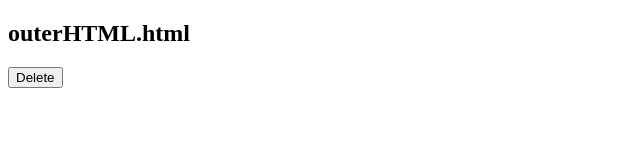
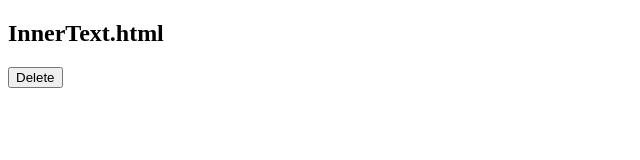
Before and after one commit to sarvjit07/UI-Full-Stack-ReactJS, a website: page public/docs/JavaScript-Classes/09-09-2024/output/innerText&textContent.html in a window 1280 px wide. Shown: the whole page, without its empty margins (0-640 px from the left). Drawn offline with Linux system fonts and the light colour scheme.

Commit message:
Edit h1 in innertext

```diff
--- a/public/docs/JavaScript-Classes/09-09-2024/output/innerText&textContent.html
+++ b/public/docs/JavaScript-Classes/09-09-2024/output/innerText&textContent.html
@@ -17,7 +17,7 @@
     </script>
 </head>
 <body>
-    <h2>outerHTML.html</h2>
+    <h2>InnerText.html</h2>
     <button onclick="DeleteClick()">Delete</button>
     <p></p>
 </body>
```
